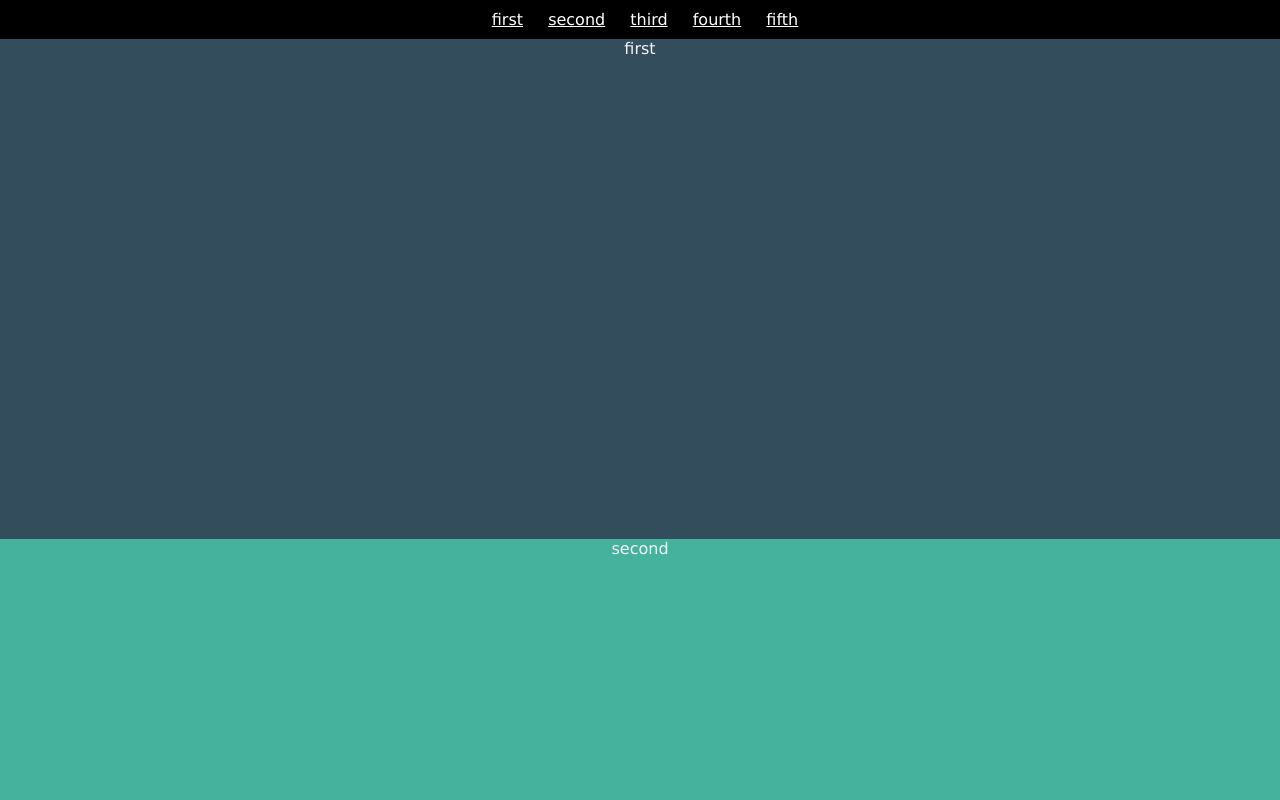
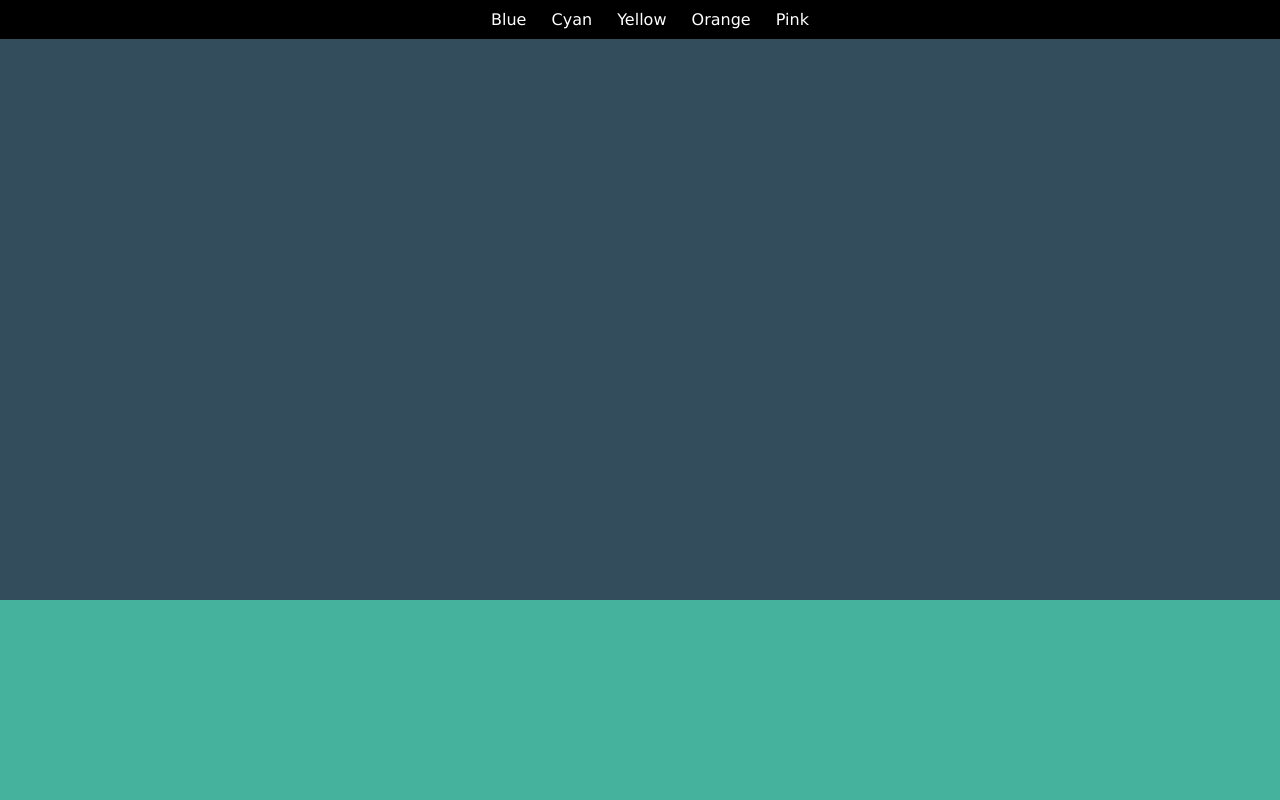
Before and after one commit to Raphhh/jquery-scroller, a website: page demo/index.html in a window 1280 px wide. Shown: the top 800 px of the page. Drawn offline with nearby package versions, Linux system fonts and the light colour scheme.

Commit message:
modify the design of the demo

```diff
--- a/demo/asset/main.css
+++ b/demo/asset/main.css
@@ -10,17 +10,21 @@ body{
 section{
     height: 500px;
     background: #DF5A49;
+    padding: 50px;
 }
 
 nav{
     background: black;
     padding-left:10px;
+    position: fixed;
+    width: 100%;
 }
 
 a{
     color: white;
     display: inline-block;
     padding: 10px;
+    text-decoration: none;
 }
 
 #first{
--- a/demo/index.html
+++ b/demo/index.html
@@ -15,17 +15,17 @@
 </head>
 <body>
     <nav>
-        <a href="#first">first</a>
-        <a href="#second">second</a>
-        <a href="#third">third</a>
-        <a href="#fourth">fourth</a>
-        <a href="#fifth">fifth</a>
+        <a href="#first">Blue</a>
+        <a href="#second">Cyan</a>
+        <a href="#third">Yellow</a>
+        <a href="#fourth">Orange</a>
+        <a href="#fifth">Pink</a>
     </nav>
-    <section id="first">first</section>
-    <section id="second">second</section>
-    <section id="third">third</section>
-    <section id="fourth">fourth</section>
-    <section id="fifth">fifth</section>
+    <section id="first"></section>
+    <section id="second"></section>
+    <section id="third"></section>
+    <section id="fourth"></section>
+    <section id="fifth"></section>
     <section></section>
 </body>
 </html>
```
